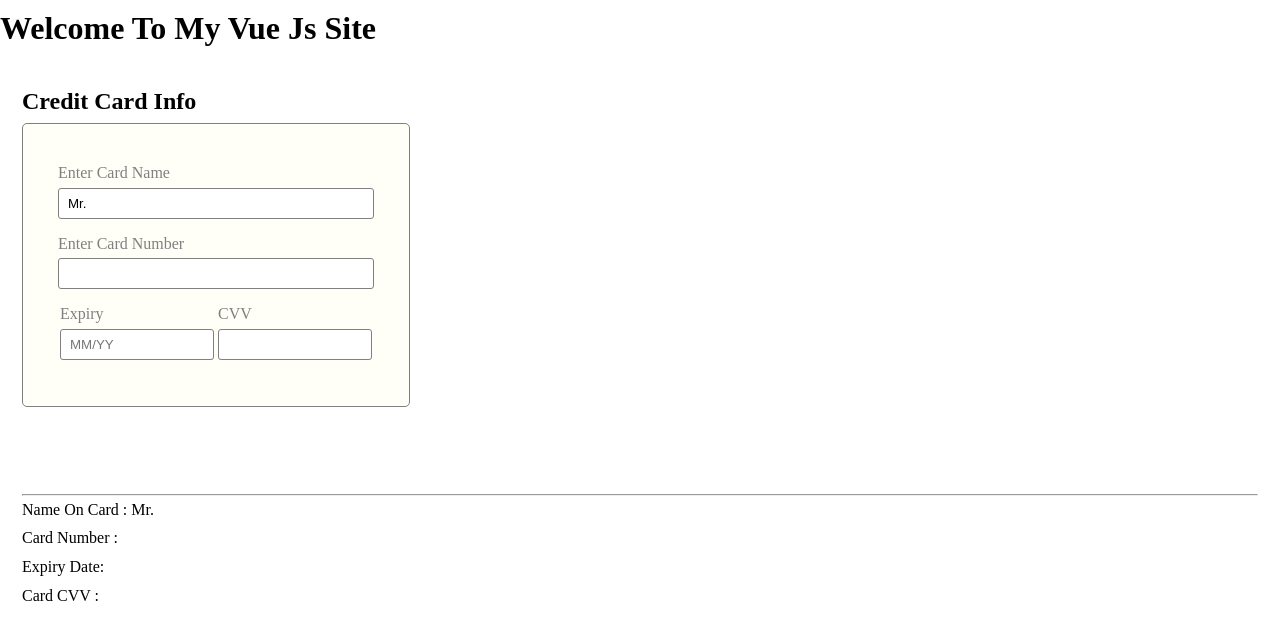
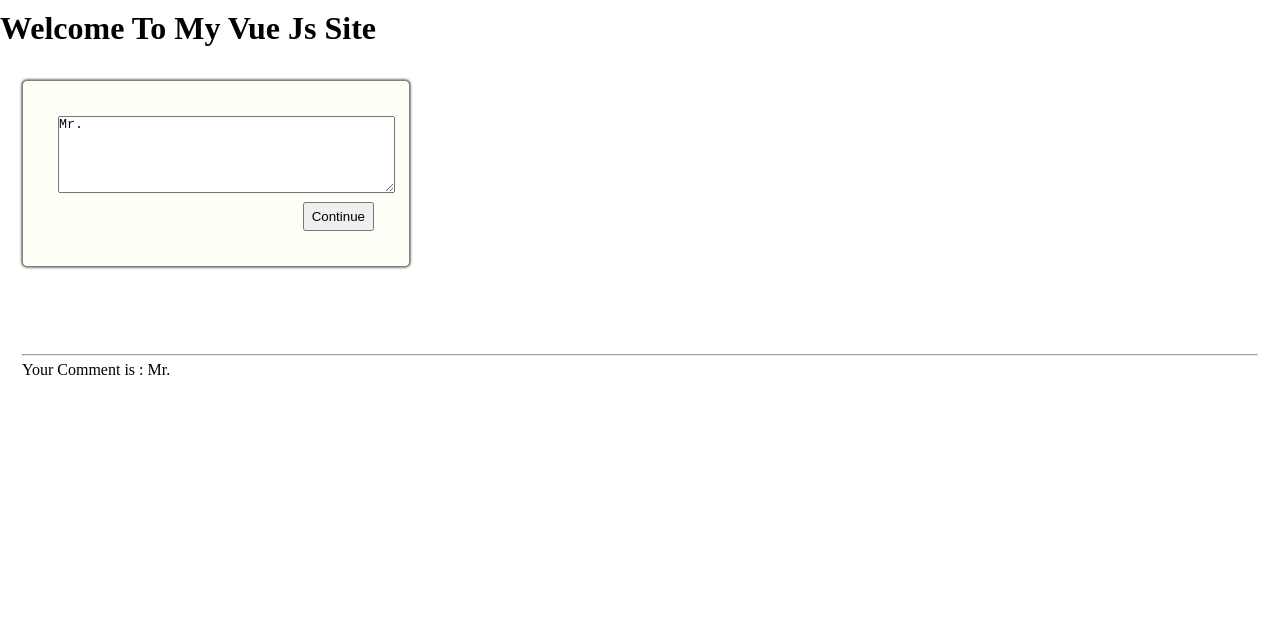
Before and after one commit to nomancse19/vue3-vite-app, a Vue app: page / in a window 1280 px wide. Shown: the top 640 px of the page. Built offline with nearby package versions, Linux system fonts and the light colour scheme.

Commit message:
Non-Prop Component

```diff
--- a/src/App.vue
+++ b/src/App.vue
@@ -1,41 +1,33 @@
 <template>
   <HelloWorld msg="Welcome To My Vue Js Site" class="hello"></HelloWorld>
   <div class="container">
-    <h2>Credit Card Info</h2>
-    <credit-card
-      v-model:nameOnCard="nameOnCard"
-      v-model:cardNumber="cardNumber"
-      v-model:expiry="expiry"
-      v-model:cvv="cvv"
-    ></credit-card>
+    <the-comment
+      v-model="myComment"
+      buttonText="Continue"
+      class="shadow"
+    ></the-comment>
     <br />
     <br />
     <br />
     <hr />
-    <p>Name On Card : {{ nameOnCard }} <br /></p>
-    <p>Card Number : {{ cardNumber }} <br /></p>
-    <p>Expiry Date: {{ expiry }} <br /></p>
-    <p>Card CVV : {{ cvv }} <br /></p>
+    <p>Your Comment is : {{ myComment }} <br /></p>
   </div>
 </template>
 <script>
 import HelloWorld from "./components/HelloWorld.vue";
-import CreditCard from "./components/CreditCard.vue";
+import TheComment from "./components/TheComment.vue";
 export default {
   name: "App",
 
   data() {
     return {
-      nameOnCard: "Mr. ",
-      cardNumber: "",
-      expiry: "",
-      cvv: "",
+      myComment: "Mr. ",
     };
   },
   methods: {},
   components: {
     HelloWorld,
-    CreditCard,
+    TheComment,
   },
 };
 </script>
@@ -52,4 +44,10 @@ export default {
 body {
   line-height: 1.8;
 }
+button {
+  padding: 5px 7px;
+}
+.shadow {
+  box-shadow: 0 0 3px black;
+}
 </style>
--- /dev/null
+++ b/src/components/TheComment.vue
@@ -0,0 +1,64 @@
+<template>
+  <div class="the-comment">
+    <textarea
+      :value="modelValue"
+      @input="handleInput"
+      id=""
+      cols="40"
+      rows="5"
+    ></textarea>
+    <div class="text-right">
+      <button>{{ buttonText }}</button>
+    </div>
+  </div>
+</template>
+
+<script>
+export default {
+  props: {
+    modelValue: {
+      type: String,
+      default: "",
+    },
+    buttonText: {
+      type: String,
+      default: "",
+    },
+  },
+  methods: {
+    handleInput(e) {
+      //console.log(e.target.value);
+      this.$emit("update:modelValue", e.target.value);
+    },
+  },
+};
+</script>
+
+<style scoped>
+.the-comment {
+  width: 388px;
+  border: 1px solid gray;
+  border-radius: 5px;
+  color: gray;
+  background-color: rgb(255, 254, 247);
+  margin-right: 150px;
+  padding: 35px;
+}
+input {
+  padding: 7px 9px;
+  border-radius: 3px;
+  width: 100%;
+  border: 1px solid gray;
+  margin-bottom: 11px;
+}
+.row {
+  display: flex;
+}
+.col-6 {
+  flex: 1;
+  padding: 0 2px;
+}
+.text-right {
+  text-align: right;
+}
+</style>
```
